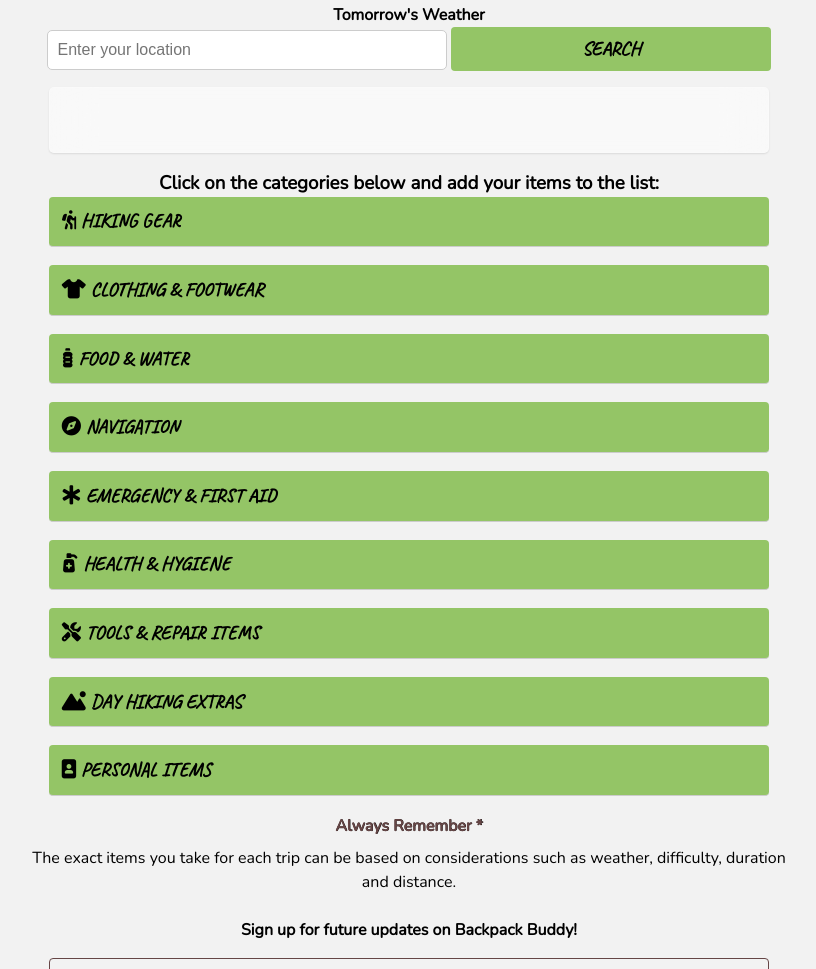
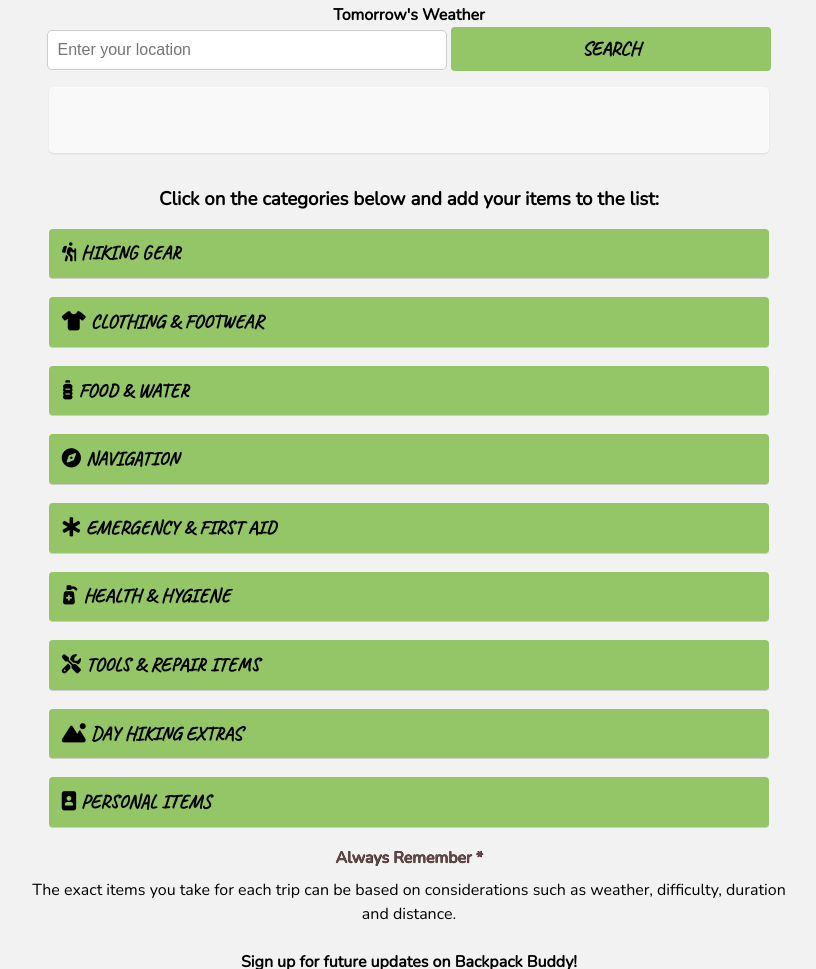
Before and after one commit to kpetrauskas92/backpack-buddy, a website: page index.html in a window 1280 px wide. Shown: the part 943-1912 px from the top of the page, without its empty margins (231-1047 px from the left). Drawn offline with nearby package versions, Linux system fonts and the light colour scheme; no server answers.

Commit message:
Update index.html

```diff
--- a/index.html
+++ b/index.html
@@ -63,7 +63,7 @@
 <!-- accordion tabs for categories section -->
 
       <div class="accordion">
-        <h3>Click on the categories below and add your items to the list:</h3>
+        <h3 style="padding: 1rem;">Click on the categories below and add your items to the list:</h3>
         <button class="accordion-button" aria-label="Toggle Hiking Gear accordion"><i class="fa-solid fa-person-hiking"></i> Hiking Gear</button>
         <div class="accordion-content">
           <ul>
```
